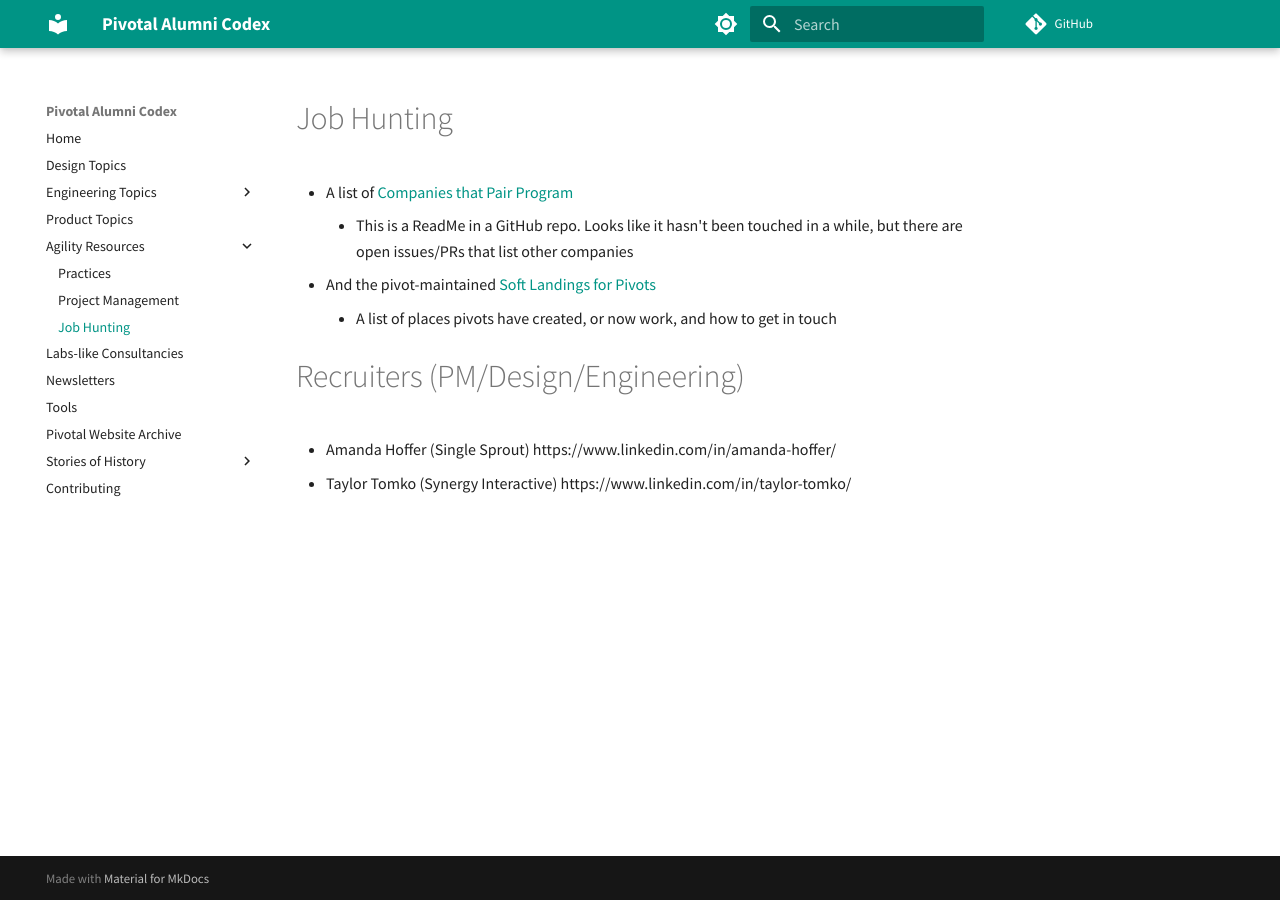
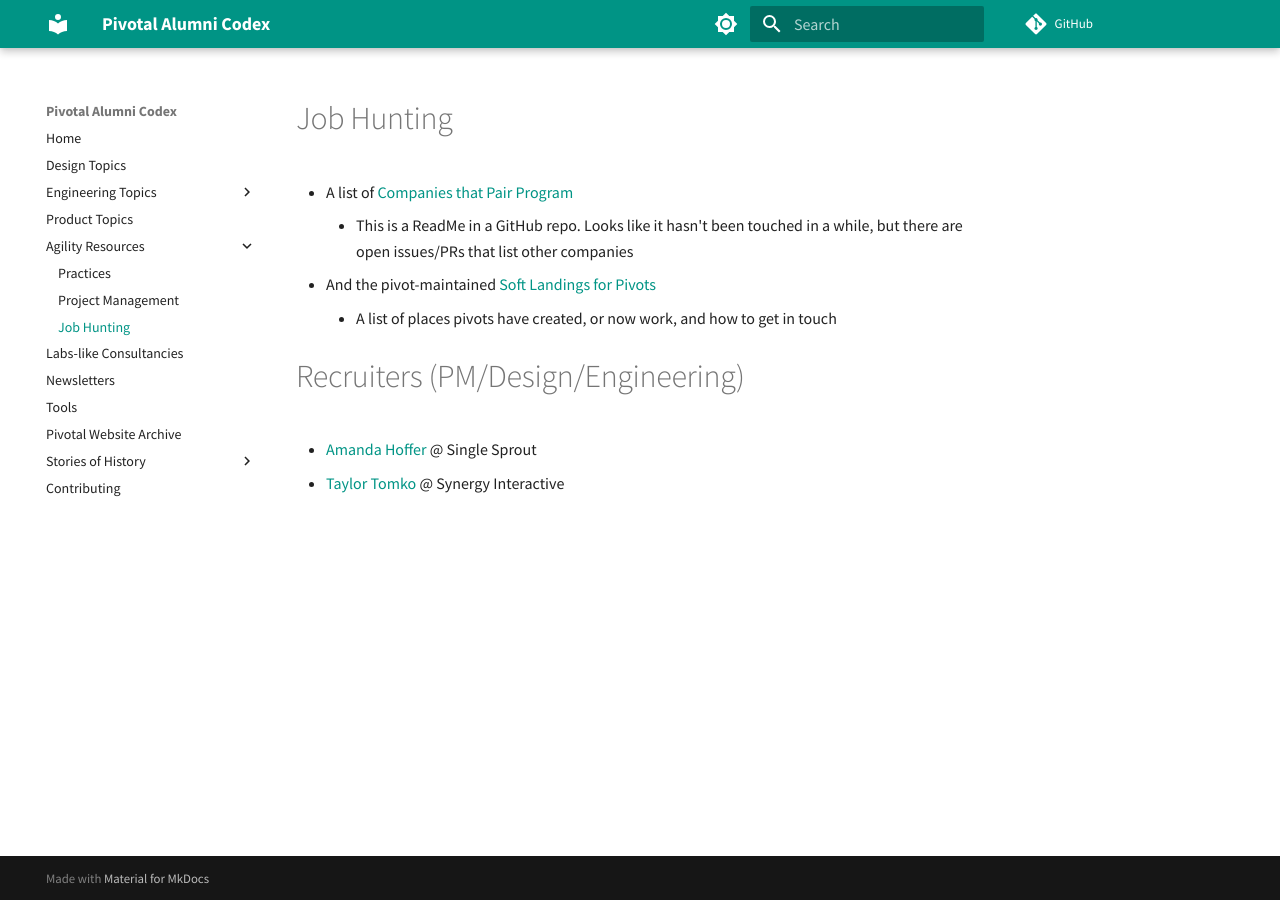
Before and after one commit to alumni-codex/alumni-codex.github.io, an MkDocs documentation site: the page built from docs/agility-resources/job_hunting.md, in a window 1280 px wide. Built offline with MkDocs 1.6.1 and Material for MkDocs 9.7.7, drawn with Linux system fonts in a browser that asks for light colours; comment, search, counter and statistics services are not loaded.

Commit message:
Linking up names on the Recruiters list

```diff
--- a/docs/agility-resources/job_hunting.md
+++ b/docs/agility-resources/job_hunting.md
@@ -10,5 +10,5 @@
 
 # Recruiters (PM/Design/Engineering)
 
-- Amanda Hoffer (Single Sprout) https://www.linkedin.com/in/amanda-hoffer/
-- Taylor Tomko (Synergy Interactive) https://www.linkedin.com/in/taylor-tomko/
+- [Amanda Hoffer](https://www.linkedin.com/in/amanda-hoffer/) @ Single Sprout
+- [Taylor Tomko](https://www.linkedin.com/in/taylor-tomko/) @ Synergy Interactive
```
